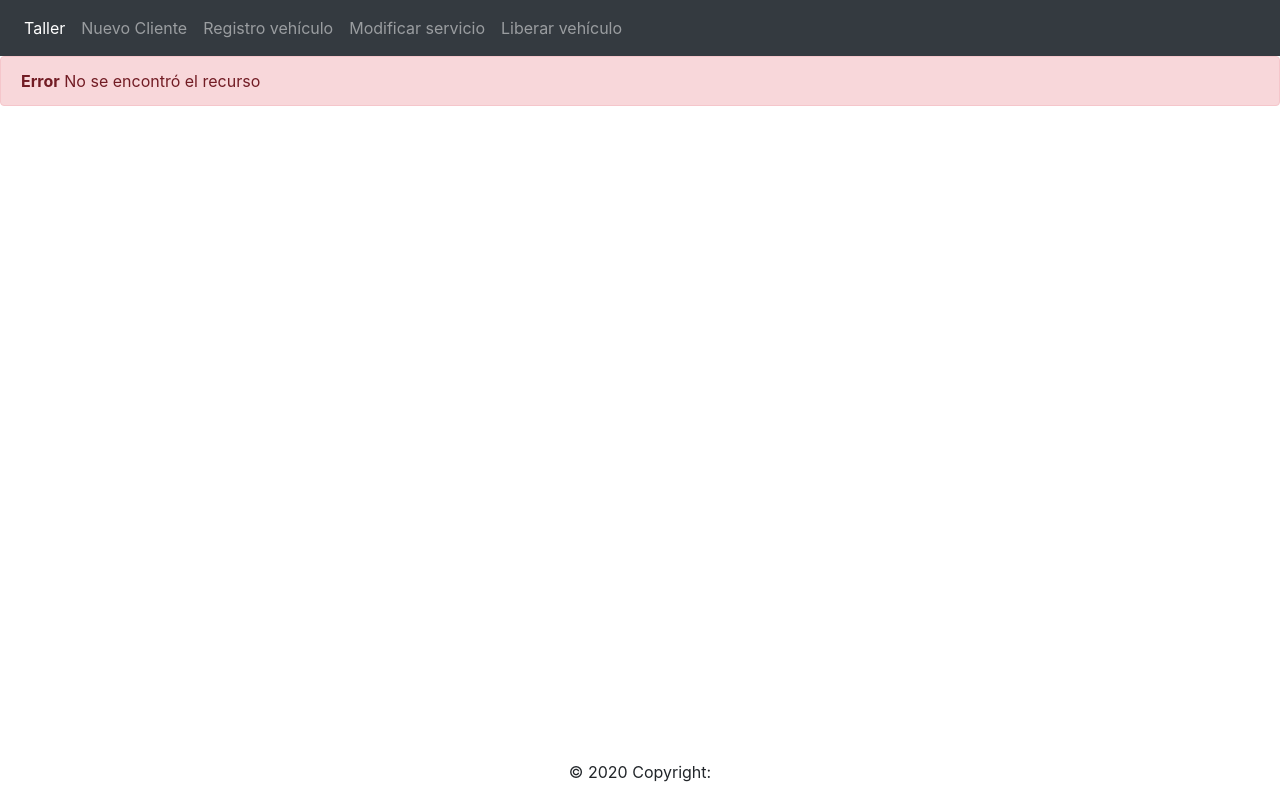
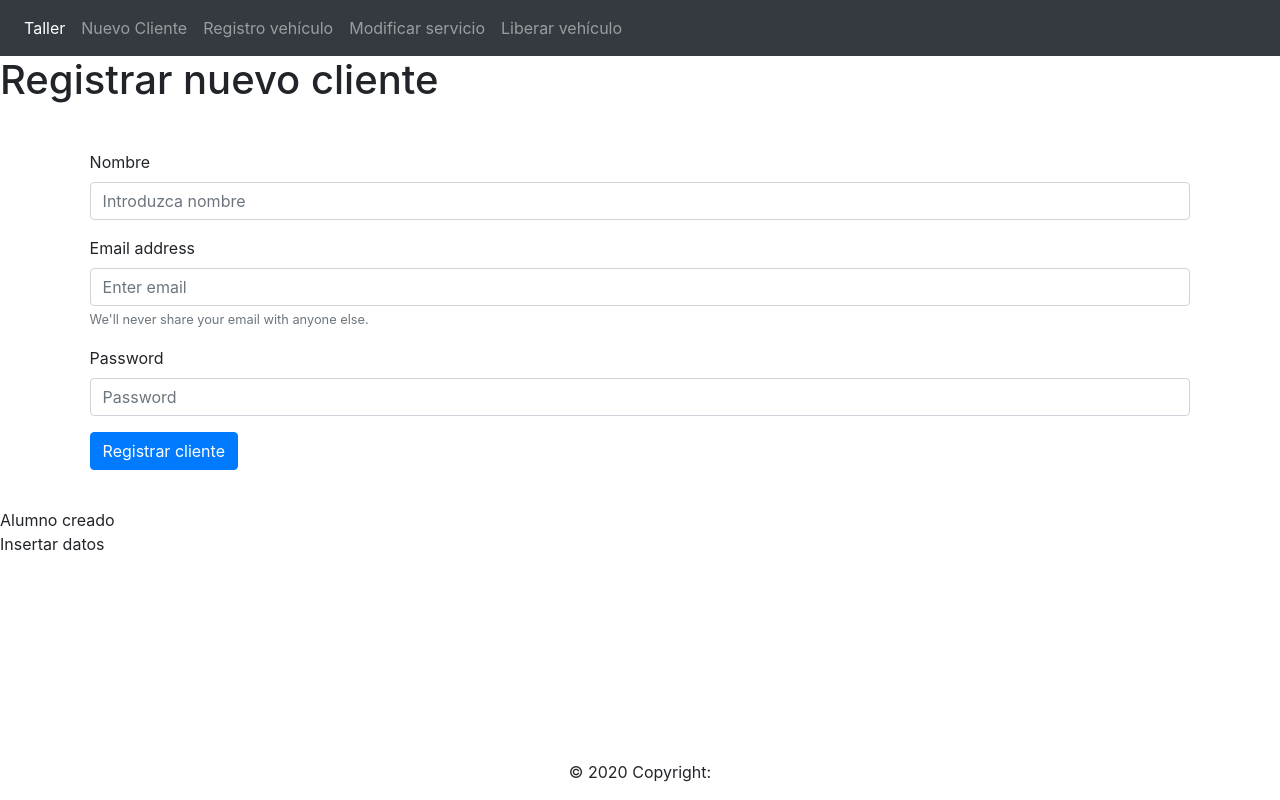
Before and after one commit to KevinDaniel-S/TallerMecanicoWeb, a PHP site: page /nuevoCliente/registrar in a window 1280 px wide. Run offline with PHP 8.4, Linux system fonts and the light colour scheme; some libraries are stand-ins or nearby versions.

Commit message:
Primer modelo

```diff
--- /dev/null
+++ b/config/config.php
@@ -0,0 +1,12 @@
+<?php
+
+define('URL', 'http://localhost:8000/');
+
+define('HOST', 'localhost');
+define('DB', 'Taller');
+define('USER', 'root');
+define('PASSWORD', '1234');
+define('CHARSET', 'utf8mb4');
+
+
+?>
--- /dev/null
+++ b/controllers/nuevoCliente.php
@@ -0,0 +1,16 @@
+<?php
+
+class nuevoCliente extends Controller_{
+    function __construct(){
+        parent::__construct();
+        $this->view->render('nuevoCliente/index');
+    }
+
+    function registrar(){
+        echo "Alumno creado";
+        $this->model->insert();
+
+    }
+
+
+}
--- a/index.php
+++ b/index.php
@@ -1,9 +1,12 @@
 <?php
+require_once 'libs/database.php';
 require_once 'libs/controller.php';
 require_once 'libs/view.php';
 require_once 'libs/model.php';
 require_once 'libs/app.php';
 
+require_once 'config/config.php';
+
 $app = new App();
 
 ?>
--- a/libs/app.php
+++ b/libs/app.php
@@ -16,6 +16,7 @@
             $archivoController = 'controllers/main.php';
             require_once $archivoController;
             $controller = new Main;
+            $controller->loadModel($url[0]);
             return false;
         }
 
@@ -23,6 +24,7 @@
         if(file_exists($archivoController)){
             require_once $archivoController;
             $controller = new $url[0];
+            $controller->loadModel($url[0]);
             if(count($url)>1){
                 if(method_exists($controller ,$url[1])){
                     $controller->{$url[1]}();
--- a/libs/controller.php
+++ b/libs/controller.php
@@ -5,6 +5,17 @@
     function __construct(){
         $this->view = new View_();
     }
+
+    function loadModel($model){
+        $url = 'models/'.$model.'Model.php';
+        if(file_exists($url)){
+            require $url;
+
+            $modelName = $model.'Model';
+            $this->model = new $modelName();
+        }
+
+    }
 }
 
 ?>
--- /dev/null
+++ b/libs/database.php
@@ -0,0 +1,35 @@
+<?php
+
+class Database{
+
+    private $host;
+    private $db;
+    private $user;
+    private $password;
+    private $charset;
+
+    public function __construct(){
+        $this->host = constant('HOST');
+        $this->db = constant('DB');
+        $this->user = constant('USER');
+        $this->password = constant('PASSWORD');
+        $this->charset = constant('CHARSET');
+    }
+
+    function connect(){
+        try {
+            $connection = "mysql:host=".$this->host.";dbname=".$this-db.";charset=". $this->charset;
+             $options = [
+                PDO::ATTR_ERRMODE => PDO::ERRMODE_EXCEPTION,
+                PDO::ATTR_EMULATE_PREPARES => false,
+             ];
+             $pdo = new PDO($connection, $this->user, $this->password, $options);
+
+             return $pdo;
+        }catch (PDOException $e) {
+            print_r('Error connection: '. $e->getMessage());
+        }
+    }
+}
+
+?>
--- a/libs/model.php
+++ b/libs/model.php
@@ -3,7 +3,7 @@
 class Model_{
 
     function __construct(){
-
+        $this->db = new Database;
     }
 }
 
--- /dev/null
+++ b/models/nuevoClienteModel.php
@@ -0,0 +1,12 @@
+<?php
+
+class nuevoClienteModel extends Model_{
+
+    public function __construct(){
+        parent::__construct();
+    }
+
+    public function insert(){
+        echo "<br>Insertar datos</br>";
+    }
+}
--- a/views/header.php
+++ b/views/header.php
@@ -13,10 +13,10 @@
 <nav class="navbar navbar-expand-sm bg-dark navbar-dark">
 <ul class="navbar-nav">
     <li class="nav-item active">
-      <a class="nav-link" href="#">Taller</a>
+      <a class="nav-link" href="/">Taller</a>
     </li>
     <li class="nav-item">
-      <a class="nav-link" href="#">Nuevo Cliente</a>
+      <a class="nav-link" href="/nuevoCliente">Nuevo Cliente</a>
     </li>
     <li class="nav-item">
       <a class="nav-link" href="#">Registro vehículo</a>
--- /dev/null
+++ b/views/nuevoCliente/index.php
@@ -0,0 +1,23 @@
+<?php require_once 'views/header.php';?>
+
+<h1>Registrar nuevo cliente</h1>
+<div style="padding:3% 7%">
+<form action="<?php echo constant('URL'); ?>nuevoCliente/registrar" method="POST">
+    <div class="form-group">
+        <label for="Nombre">Nombre</label>
+        <input type="text" class="form-control" id="Nombre"
+        placeholder="Introduzca nombre">
+    </div>
+  <div class="form-group">
+    <label for="exampleInputEmail1">Email address</label>
+    <input type="email" class="form-control" id="exampleInputEmail1" aria-describedby="emailHelp" placeholder="Enter email">
+    <small id="emailHelp" class="form-text text-muted">We'll never share your email with anyone else.</small>
+  </div>
+  <div class="form-group">
+    <label for="exampleInputPassword1">Password</label>
+    <input type="password" class="form-control" id="exampleInputPassword1" placeholder="Password">
+  </div>
+  <button type="submit" class="btn btn-primary">Registrar cliente</button>
+</form>
+</div>
+<?php require_once 'views/footer.php';?>
```
